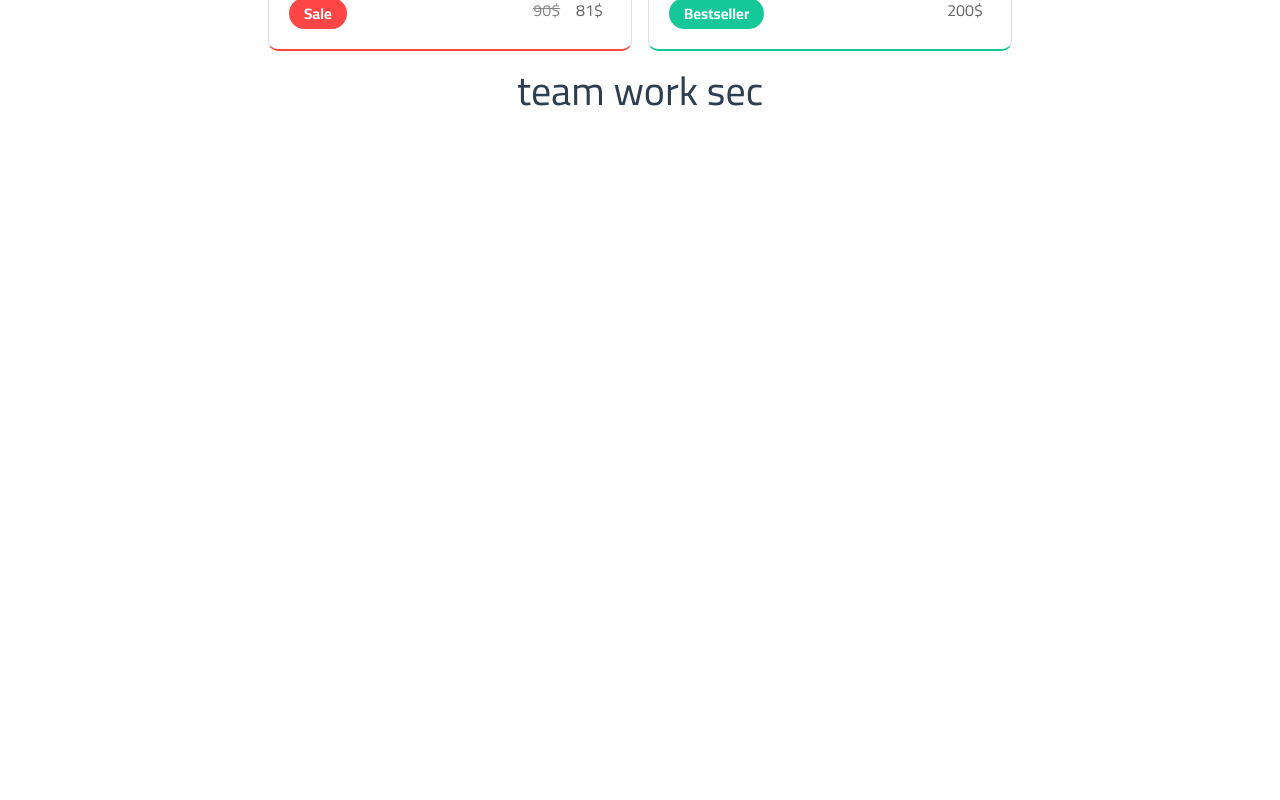
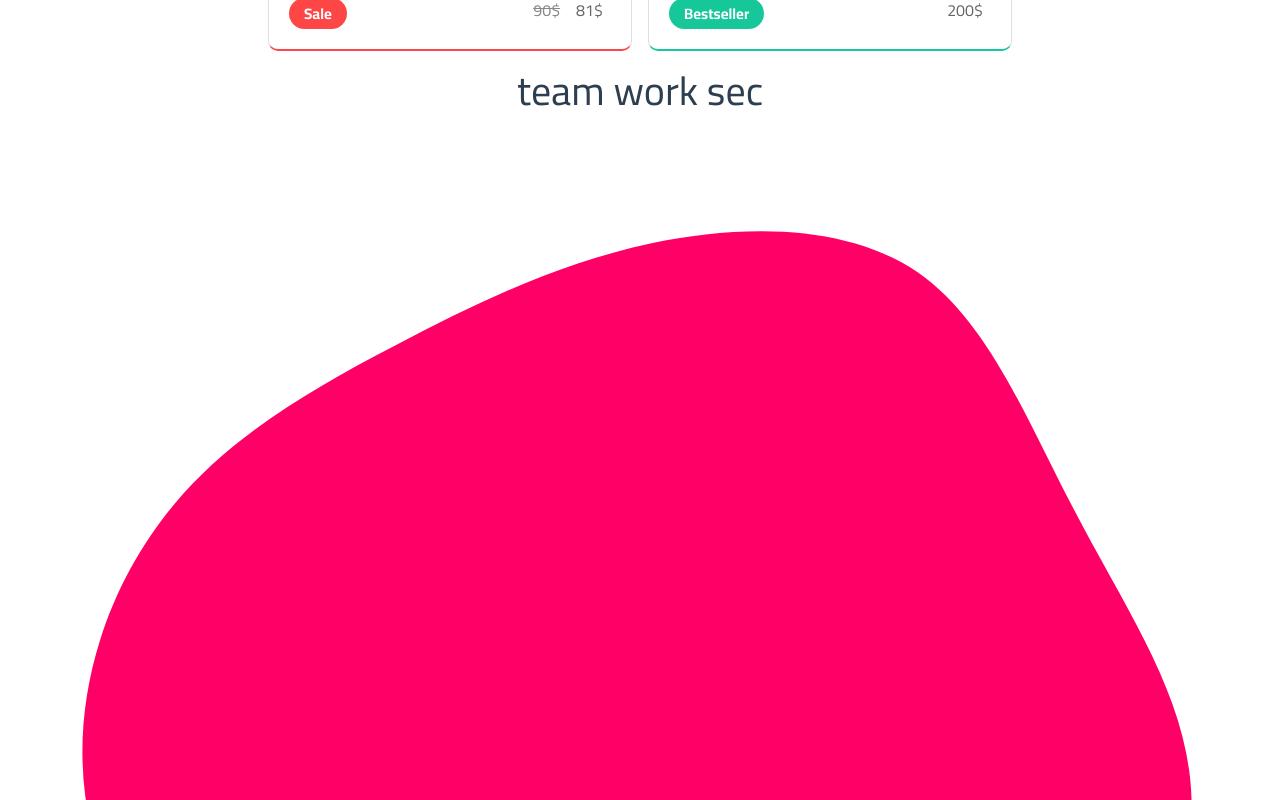
Before and after one commit to mahmoudsiliman75/al-gawda, a Vue app: page /home in a window 1280 px wide. Shown: the part 1900-2700 px from the top of the page. Before the commit the page ends 2400 px from the top, so only its background shows below. Built offline with nearby package versions, Linux system fonts and the light colour scheme; what bootstrap-icons-vue would draw is missing.

Commit message:
add svg to team work comp

```diff
--- a/src/components/TeamWork.vue
+++ b/src/components/TeamWork.vue
@@ -1,5 +1,9 @@
 <template>
   <div class="teamwork-sec">
     <h1> team work sec </h1>
+
+    <svg viewBox="0 0 200 200" xmlns="http://www.w3.org/2000/svg">
+      <path fill="#FF0066" d="M43.5,-76.6C54.5,-68.9,60.4,-53.6,67.8,-39.6C75.1,-25.5,83.9,-12.8,85.8,1.1C87.7,15,82.8,30,72.8,39.5C62.9,49,47.9,53,34.9,59.2C21.9,65.5,11,74,-0.8,75.3C-12.5,76.6,-25,70.7,-37.3,64.1C-49.6,57.5,-61.8,50.1,-71,39.3C-80.3,28.4,-86.7,14.2,-87.1,-0.2C-87.5,-14.7,-82,-29.4,-72.8,-40.4C-63.6,-51.4,-50.8,-58.7,-38.1,-65.3C-25.4,-72,-12.7,-78.1,1.8,-81.2C16.2,-84.2,32.4,-84.2,43.5,-76.6Z" transform="translate(100 100)" />
+    </svg>
   </div>
 </template>
```
